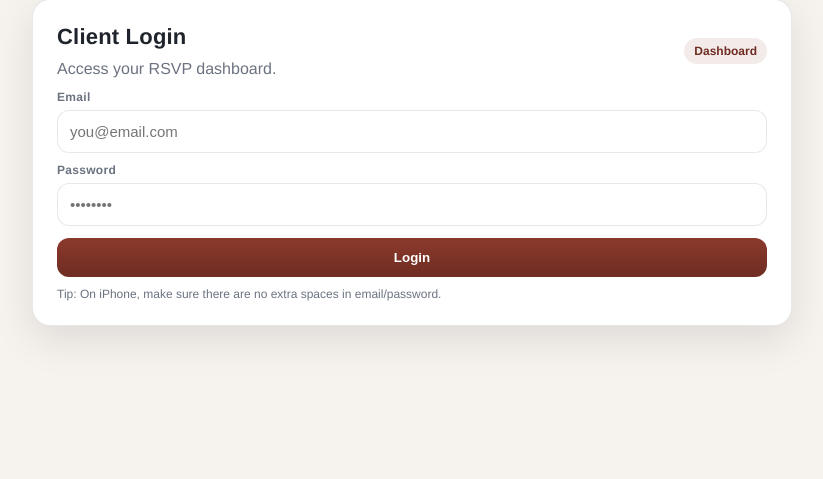
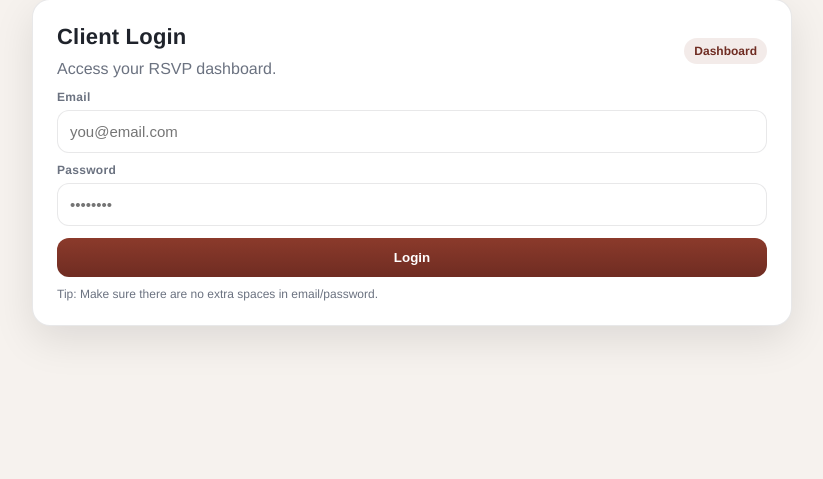
Before and after one commit to madebymarixiii/rsvp-app, a Flask app: page / in a window 1280 px wide. Shown: the part 35-514 px from the top of the page, without its empty margins (228-1051 px from the left). Run offline with Flask 3, Linux system fonts and the light colour scheme; some libraries are stand-ins or nearby versions.

Commit message:
Fix reminder

```diff
--- a/templates/login.html
+++ b/templates/login.html
@@ -52,7 +52,7 @@
         <button type="submit">Login</button>
 
         <p class="small" style="margin-top:10px;">
-          Tip: On iPhone, make sure there are no extra spaces in email/password.
+          Tip: Make sure there are no extra spaces in email/password.
         </p>
       </form>
     </div>
```
